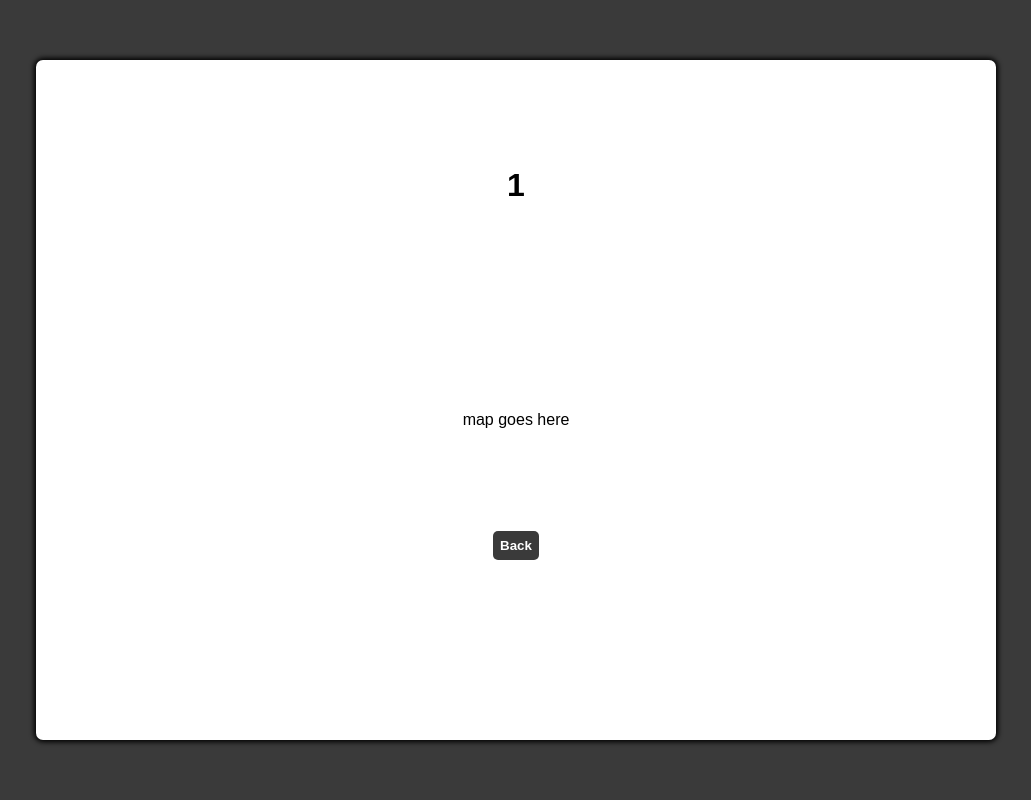
After one commit to twiegan/server, a Flask app: a page that uses templates/map.html in a window 1280 px wide. The commit adds this page. Shown: the whole page, without its empty margins (124-1155 px from the left). Run offline with Flask 2, Linux system fonts and the light colour scheme.

Commit message:
more web app formatting

```diff
--- a/server.py
+++ b/server.py
@@ -8,6 +8,7 @@ app = fs.Flask(__name__, template_folder='templates')
 
 @app.route('/')
 def login():
+    # return fs.render_template('test.html')
     return fs.render_template('login.html')
 
 
@@ -16,8 +17,8 @@ def menu(username=None):
     return fs.render_template('menu.html', username=username)
 
 
-@app.route('/game/<position>', methods=['POST', 'GET'])
-def game(position=None):
+@app.route('/<username>/game/<position>', methods=['POST', 'GET'])
+def game(username=None, position=None):
     extra = None
     if position == "0":
         extra = "This is the start of the game."
@@ -25,8 +26,23 @@ def game(position=None):
         extra = description(position)
     else:
         extra = input_fields()
-    return fs.render_template('game.html', extra=extra, position=position)
+    return fs.render_template('game.html', username=username, extra=extra, position=position)
+
+
+@app.route('/<username>/game/<position>/inventory')
+def game_inventory(username=None, position=None):
+    return fs.render_template('inventory.html', username=username, position=position)
+
+
+@app.route('/<username>/game/<position>/map')
+def game_map(username=None, position=None):
+    return fs.render_template('map.html', username=username, position=position)
+
+
+@app.route('/<username>/game/<position>/stats')
+def game_stats(username=None, position=None):
+    return fs.render_template('stats.html', username=username, position=position)
 
 
 if __name__ == '__main__':
-    app.run(host='0.0.0.0', port=1000)
+    app.run(host='0.0.0.0', port=1000, debug=True)
--- a/static/game-scripts.js
+++ b/static/game-scripts.js
@@ -1,9 +1,39 @@
 const continueButton = document.getElementById("continue-button");
 const positionTracker = document.getElementById("position-tracker");
+const inventoryButton = document.getElementById("button-holder-inventory");
+const mapButton = document.getElementById("button-holder-map");
+const statsButton = document.getElementById("button-holder-stats");
+const user = document.getElementById("user");
 
 continueButton.addEventListener("click", (e) => {
     e.preventDefault();
     const position = parseInt(positionTracker.textContent);
+    const username = user.textContent;
+    const buttonType = continueButton.value;
+    if (buttonType === "Back") {
+        location.replace("/" + username + "/game/" + position);
+    } else {
+        location.replace("/" + username + "/game/" + (position + 1));
+    }
+});
 
-    location.replace( "/game/" + (position + 1));
+inventoryButton.addEventListener("click", (e) => {
+    e.preventDefault();
+    const position = parseInt(positionTracker.textContent);
+    const username = user.textContent;
+    location.replace( "/" + username + "/game/" + position + "/inventory");
 })
+
+mapButton.addEventListener("click", (e) => {
+    e.preventDefault();
+    const position = parseInt(positionTracker.textContent);
+    const username = user.textContent;
+    location.replace( "/" + username + "/game/" + position + "/map");
+})
+
+statsButton.addEventListener("click", (e) => {
+    e.preventDefault();
+    const position = parseInt(positionTracker.textContent);
+    const username = user.textContent;
+    location.replace( "/" + username + "/game/" + position + "/stats");
+})
--- /dev/null
+++ b/static/game-style.css
@@ -0,0 +1,102 @@
+html {
+  height: 100%;
+}
+
+body {
+  height: 100%;
+  margin: 0;
+  font-family: Arial, Helvetica, sans-serif;
+  display: grid;
+  justify-items: center;
+  align-items: center;
+  background-color: #3a3a3a;
+}
+
+#main-holder {
+  width: 75%;
+  height: 85%;
+  display: grid;
+  justify-items: center;
+  align-items: center;
+  background-color: white;
+  border-radius: 7px;
+  box-shadow: 0px 0px 5px 2px black;
+}
+
+#game-form {
+  align-self: flex-start;
+  display: grid;
+  justify-items: center;
+  align-items: center;
+}
+
+.game-form-field {
+  border: none;
+  border-bottom: 1px solid #3a3a3a;
+  margin-bottom: 10px;
+  border-radius: 3px;
+  outline: none;
+  padding: 0px 0px 5px 5px;
+}
+
+.button-holder {
+  display: inline;
+}
+
+#continue-button {
+  width: 100%;
+  padding: 7px;
+  border: none;
+  border-radius: 5px;
+  color: white;
+  font-weight: bold;
+  background-color: #3a3a3a;
+  cursor: pointer;
+  outline: none;
+  display: inline;
+}
+
+#button-holder-inventory {
+  padding: 7px;
+  border: none;
+  border-radius: 5px;
+  color: white;
+  font-weight: bold;
+  background-color: #3a3a3a;
+  cursor: pointer;
+  outline: none;
+}
+
+#button-holder-map {
+  padding: 7px;
+  border: none;
+  border-radius: 5px;
+  color: white;
+  font-weight: bold;
+  background-color: #3a3a3a;
+  cursor: pointer;
+  outline: none;
+}
+
+#button-holder-stats {
+  padding: 7px;
+  border: none;
+  border-radius: 5px;
+  color: white;
+  font-weight: bold;
+  background-color: #3a3a3a;
+  cursor: pointer;
+  outline: none;
+}
+
+#back-button {
+  width: 100%;
+  padding: 7px;
+  border: none;
+  border-radius: 5px;
+  color: white;
+  font-weight: bold;
+  background-color: #3a3a3a;
+  cursor: pointer;
+  outline: none;
+}
--- a/static/style.css
+++ b/static/login-menu-style.css
@@ -80,7 +80,7 @@ body {
   outline: none;
 }
 
-#menu-form-submit {
+#new-game-submit {
   width: 100%;
   padding: 7px;
   border: none;
@@ -92,7 +92,7 @@ body {
   outline: none;
 }
 
-#continue-button {
+#resume-game-submit {
   width: 100%;
   padding: 7px;
   border: none;
--- a/templates/login.html
+++ b/templates/login.html
@@ -5,7 +5,7 @@
   <meta charset="UTF-8">
   <meta name="viewport" content="width=device-width, initial-scale=1.0">
   <title>Login</title>
-  <link rel="stylesheet" href="/static/style.css">
+  <link rel="stylesheet" href="/static/login-menu-style.css">
   <script defer src="/static/login-scripts.js"></script>
 </head>
 
--- /dev/null
+++ b/templates/map.html
@@ -0,0 +1,21 @@
+<!DOCTYPE html>
+<html lang="en">
+<head>
+    <meta charset="UTF-8">
+    <title id="user">{{ username }}</title>
+    <link rel="stylesheet" href="/static/game-style.css">
+    <script defer src="/static/game-scripts.js"></script>
+</head>
+<body>
+<main id="main-holder">
+    <h1 id="position-tracker">{{ position }}</h1>
+    <div id="map-text">
+        <p>map goes here</p>
+    </div>
+
+    <form id="game-form">
+      <input type="submit" value="Back" id="continue-button" class="game-form-field">
+    </form>
+  </main>
+</body>
+</html>
```
Also changed, not shown: static/menu-scripts.js (+13 -3 lines), templates/game.html (+12 -7 lines), templates/inventory.html (added, +21 -0 lines), templates/menu.html (+4 -3 lines), templates/stats.html (added, +21 -0 lines), 1 other file.
